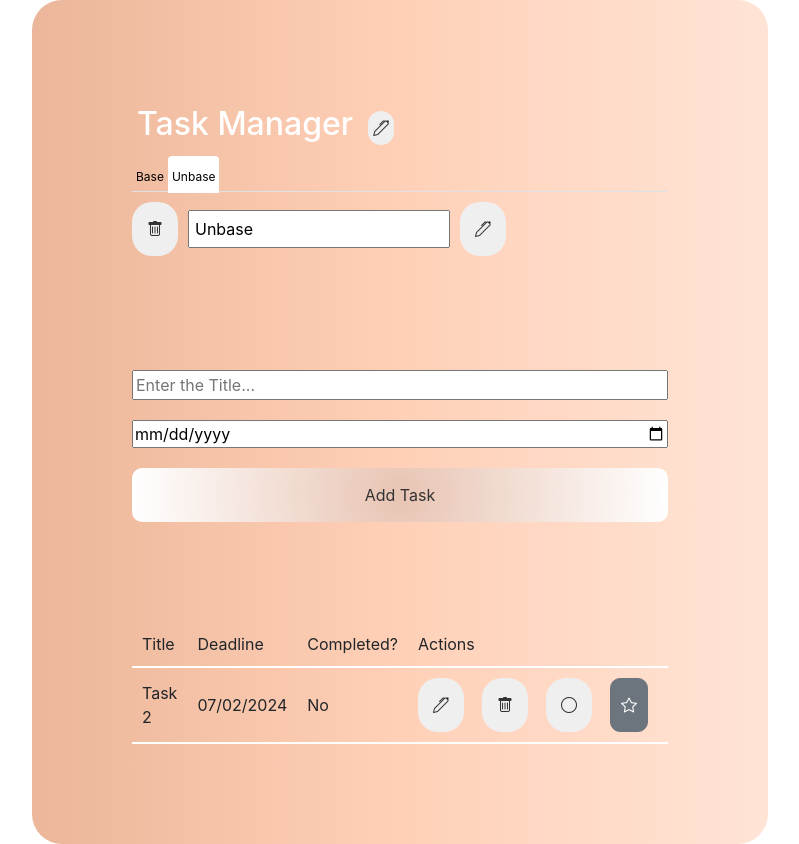
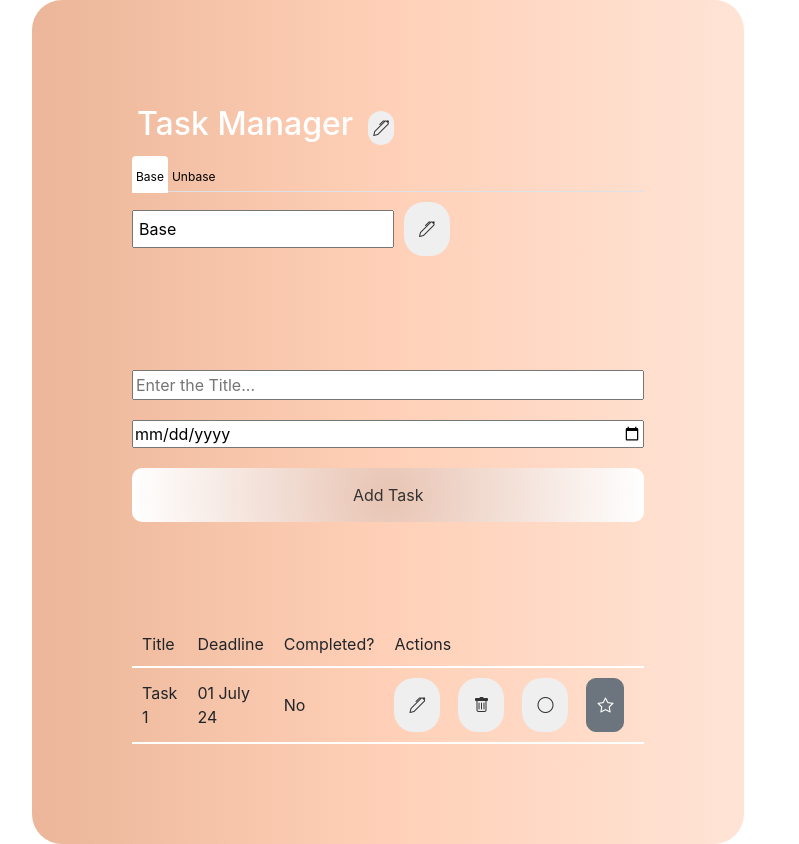
Before and after one commit to felifau/todolistfrontend, a Vue app: page / in a window 1280 px wide. Shown: the whole page, without its empty margins (0-799 px from the left). Built offline with nearby package versions, Linux system fonts and the light colour scheme; no server answers.

Commit message:
no delete Button

```diff
--- a/src/components/MainView.vue
+++ b/src/components/MainView.vue
@@ -20,11 +20,6 @@
 
           <div class="action-buttons">
             <div style="display: inline-block;">
-              <DefaultButton @click="handleDeleteList(list.id)"
-                             title="Deletes the list, all tasks will be reassigned to the Main list"
-                             style="margin-right: 10px;">
-                <i class="bi bi-trash"></i>
-              </DefaultButton>
               <form @submit.prevent="updateList(list)" style="display: inline-block;">
                 <input type="text" v-model="list.title" placeholder="Enter new List Title..."
                        style="margin-right: 10px; padding: 5px; font-size: 1em;
@@ -134,7 +129,7 @@ export default defineComponent({
       id: number;
       title: string;
     }
-    // Моки данных для списков задач
+
     const mockLists: ListOfTasks[] = [
       {
         id: 1,
@@ -154,15 +149,13 @@ export default defineComponent({
     const completedField = ref(false);
     const markedField = ref(false);
 
-    const titleOfListField = ref(1);
-
     const editMode = ref(false);
     const editTaskId = ref<number | null>(null);
     const showModal = ref(false);
     const currentTask = ref<Task | null>(null);
     const currentListOfTasks = ref<number | null>(null);
     // default active Tab
-    const activeTab = ref(1);
+    const activeTab = ref(0);
 
     function setupTask(listId: number): void {
       const newTask = {
@@ -195,19 +188,14 @@ export default defineComponent({
       currentTask.value = null;
     }
 
-    function handleDeleteList(id: number): void {
-      deleteList(id);
-      requestListsOfTasks();
-    }
-
     const filteredTasks = computed(() => {
       const activeListId = lists.value[activeTab.value].id;
       return tasks.value.filter(task => task.listOfTasksId === activeListId);
     });
 
     onMounted(() => {
+      requestListsOfTasks();
       requestTasks();
-      requestListsOfTasks();
     });
 
     return {
@@ -250,7 +238,6 @@ export default defineComponent({
       deleteList,
       updateList,
       requestTasks,
-      handleDeleteList
     };
   },
 });
--- a/src/components/Table.vue
+++ b/src/components/Table.vue
@@ -14,7 +14,7 @@
     </tr>
     <tr v-for="task in sortedTasks" :key="task.id">
       <td>{{ task.title }}</td>
-      <td>{{ formatDate(task.deadline, 'MM/dd/yyyy') }}</td>
+      <td>{{ formatDate(task.deadline, 'dd MMMM yy') }}</td>
       <td>{{ task.completed ? 'Yes' : 'No' }}</td>
       <td>
         <div class="action-buttons">
```
